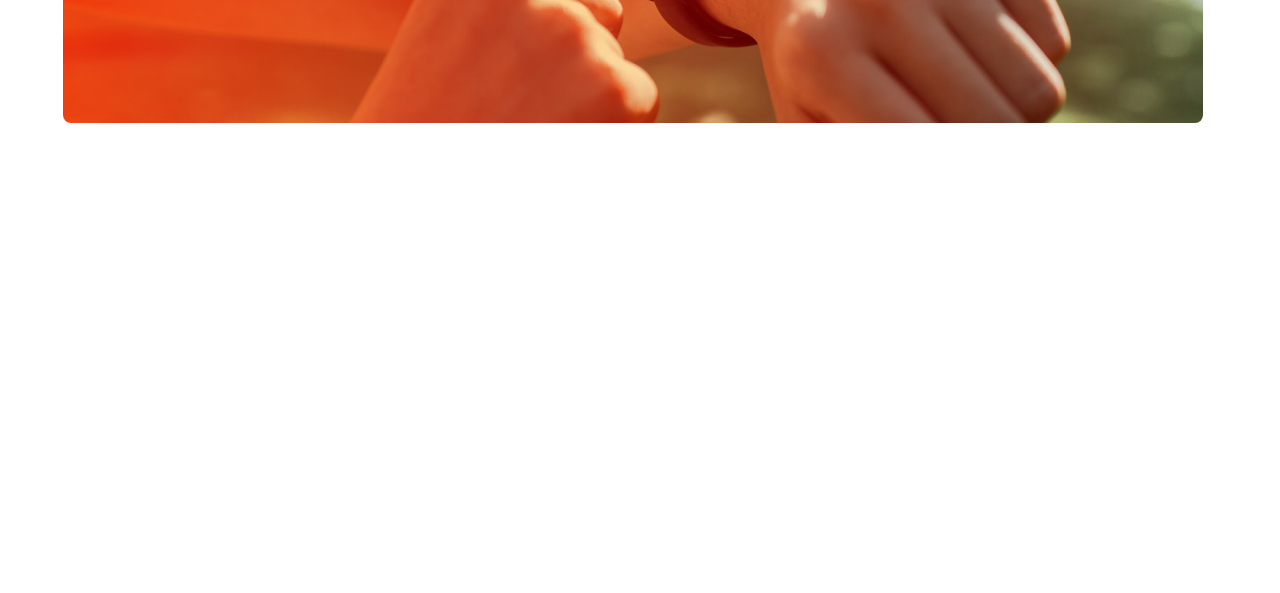
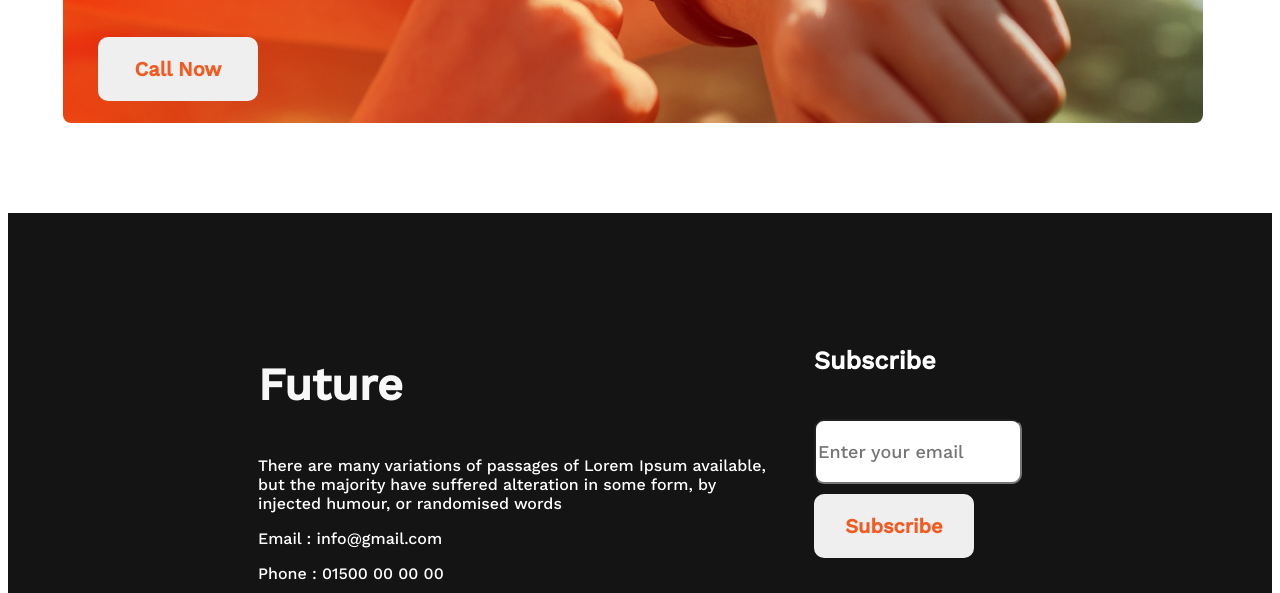
Before and after one commit to Al-Amin5657/happy-new-year-new-me, a plain HTML site: page index.html in a window 1280 px wide. Shown: the part 2803-3396 px from the top of the page. Before the commit the page ends 3016 px from the top, so only its background shows below. Drawn offline with nearby package versions, Linux system fonts and the light colour scheme.

Commit message:
footer and comment added

```diff
--- a/index.html
+++ b/index.html
@@ -15,6 +15,7 @@
 </head>
 
 <body>
+    <!-- header section start -->
     <header>
         <div class="container">
             <h3 class="header">All Thinks Are <br> Possible If You <br> believe</h3>
@@ -25,6 +26,8 @@
             <button class="btn-primary">Contact Us</button>
         </div>
     </header>
+    <!-- header section end -->
+    <!-- failures and success section start -->
     <section class="failures-section">
         <div>
             <img src="images/person.png" alt="">
@@ -55,6 +58,8 @@
             <img class="success-img" src="images/success.png" alt="">
         </div>
     </section>
+    <!-- failures and success section end -->
+    <!-- my plans section start -->
     <section class="my-plans-section">
         <h3 class="my-plans">My Plans</h3>
         <div class="plan-div">
@@ -80,14 +85,43 @@
             </div>
         </div>
     </section>
+    <!-- my plans section end -->
+    <!-- images and linear gradient section -->
     <div class="images">
-        <div>
+        <div class="linear-section">
             <h3 class="watch-detail">Awlays keep a positive mindset</h3>
-            <button class="watch-btn">Call Now</button>
+            <button class="btn-call-now">Call Now</button>
         </div>
     </div>
 
     </section>
+    <footer>
+        <!-- footer section start -->
+        <div class="footer-section">
+            <div>
+                <h3 class="footer-header">Future</h3>
+                <p class="footer-detail">There are many variations of passages of Lorem Ipsum available, but the
+                    majority have suffered
+                    alteration
+                    in some form, by injected humour, or randomised words</p>
+                <p class="footer-email">Email : info@gmail.com</p>
+                <p class="footer-phone">Phone : 01500 00 00 00</p>
+                <div>
+                    <img src="images/icons/fb.png" alt="">
+                    <img src="images/icons/youtube.png" alt="">
+                    <img src="images/icons/twitter.png" alt="">
+                </div>
+            </div>
+            <div>
+                <h4 class="subscribe">Subscribe</h4>
+                <form class="subs-email">
+                    <input class="email" type="text" placeholder="Enter your email">
+                    <input class="btn-call-now " type="button" value="Subscribe">
+                </form>
+            </div>
+        </div>
+    </footer>
+    <!-- footer section end -->
 </body>
 
 </html>
--- a/styles/index.css
+++ b/styles/index.css
@@ -1,6 +1,8 @@
 * {
     font-family: 'Work Sans', sans-serif;
 }
+
+/* header section styles */
 
 .container {
     background-image: url(../images/banner/banner1.png);
@@ -37,6 +39,8 @@
 
 }
 
+/* failures and success section styles */
+
 .failures-section {
     display: flex;
     gap: 60px;
@@ -62,6 +66,8 @@
 .success-img {
     width: 100%;
 }
+
+/* my plans section styles */
 
 .my-plans-section {
     text-align: center;
@@ -91,6 +97,8 @@
     font-size: 25px;
 }
 
+/* linear gradient with image styles */
+
 .images {
     width: 1140px;
     height: 300px;
@@ -103,3 +111,67 @@
     background-blend-mode: overlay;
 
 }
+
+.linear-section {
+    padding: 40px 35px;
+}
+
+.watch-detail {
+    color: #FFFFFF;
+    font-weight: 700;
+    font-size: 40px;
+    width: 459px;
+
+}
+
+.btn-call-now {
+    width: 160px;
+    height: 64px;
+    color: #F15B22;
+    font-weight: 600;
+    font-size: 20px;
+    border-radius: 10px;
+    border: 0;
+}
+
+/* footer section styles */
+
+.footer-section {
+    display: flex;
+    background: #151414;
+    padding: 100px 250px;
+    gap: 40px;
+}
+
+.footer-header {
+    color: #F8F8F8;
+    font-weight: 700;
+    font-size: 45px;
+}
+
+.footer-detail {
+    color: #FFFFFF;
+}
+
+.footer-email {
+    color: white;
+}
+
+.footer-phone {
+    color: white
+}
+
+.subscribe {
+    color: #FFFFFF;
+    font-weight: 600;
+    font-size: 25px;
+}
+
+.email {
+    width: 200px;
+    height: 59px;
+    border-radius: 10px;
+    margin-top: 10px;
+    margin-bottom: 10px;
+    font-size: 18px;
+}
```
